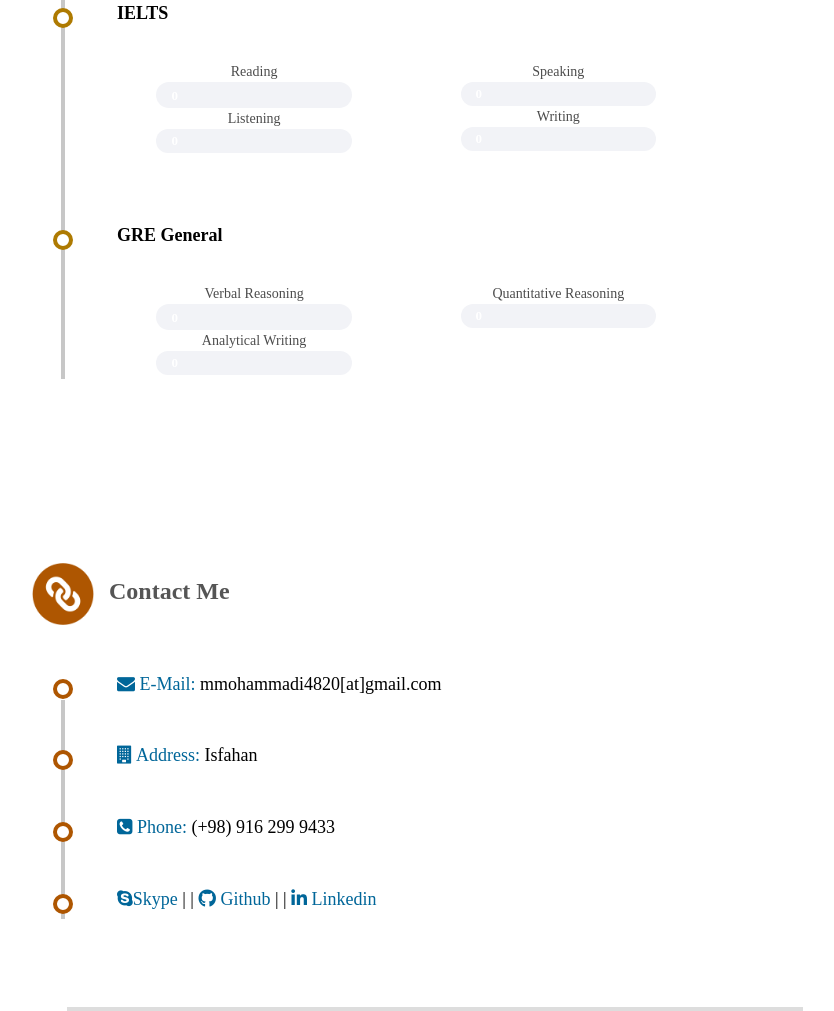
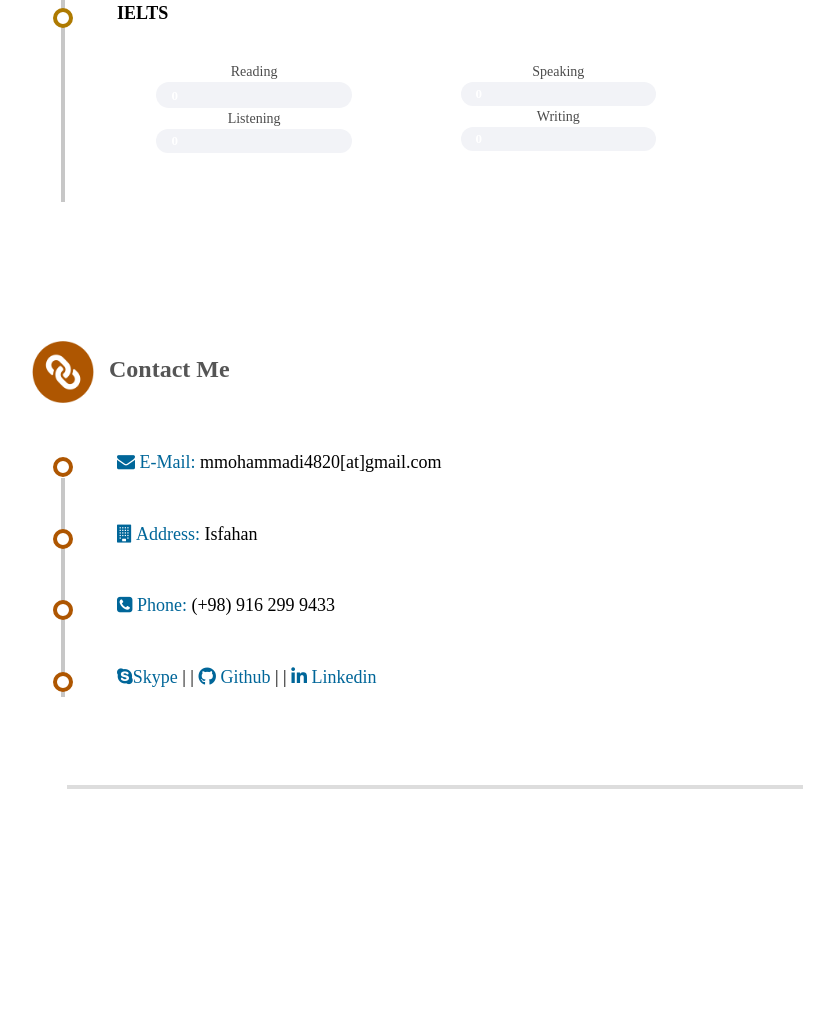
Before and after one commit to mmohammadi4820/mmohammadi4820.github.io, a plain HTML site: page index.html in a window 1280 px wide. Shown: the part 6507-7518 px from the top of the page, without its empty margins (397-1231 px from the left). After the commit the page ends 7296 px from the top, so only its background shows below. Drawn offline with nearby package versions, Linux system fonts and the light colour scheme.

Commit message:
Update index.html

```diff
--- a/index.html
+++ b/index.html
@@ -1012,55 +1012,7 @@
 									</div>
 
 
-									<div class="time-line-item">
-										<p class="time"></p>
-										<div class="content">
-											<h2 class="title"><font size="4"><b>GRE General</h2>
-											<p>
 
-
-
-
-													<div class="row">
-														  <div class="column" ">
-
-															<p>
-															<div class="skillsBar">
-																<p>Verbal Reasoning</p>
-																<div class="container">
-																	<div class="verbalReasoning" style="color:#FFFFFF; text-align:right"><font size="2">0</div>
-																</div>
-
-																<p>Analytical Writing</p>
-																<div class="container">
-																	<div class="analyticalWriting" style="color:#FFFFFF; text-align:right">0</div>
-																</div>
-
-
-															</div>
-															</p>
-														  </div>
-
-														  <div class="column" >
-
-															<p>
-															<div class="skillsBar">
-																<p>Quantitative Reasoning</p>
-																<div class="container">
-																	<div class="quantitativeReasoning" style="color:#FFFFFF; text-align:right">0</div>
-																</div>
-
-															</div>
-															</div>
-															</p>
-													</div>
-
-
-
-											</p>
-										</div>
-
-									</div>
 
 
 								</div>
```
